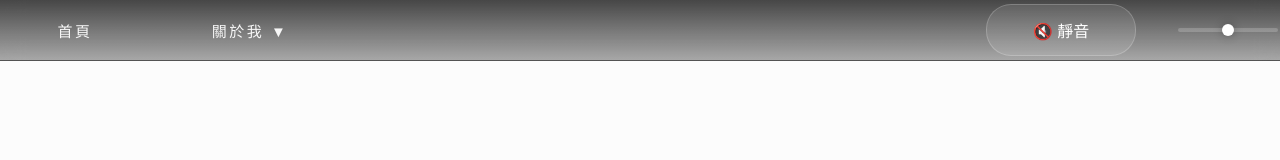
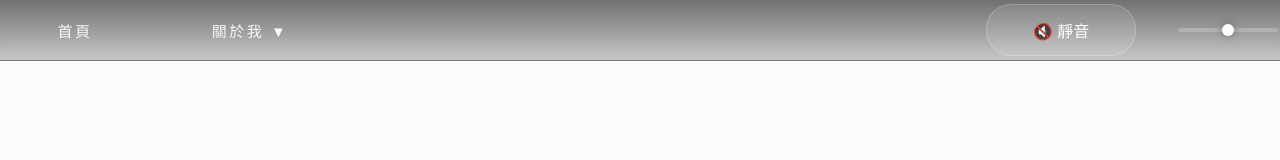
Before and after one commit to kobayashi1007/photography-portfolio, a website built with Vite: page 模板.html in a window 1280 px wide. Built offline with nearby package versions, Linux system fonts and the light colour scheme.

Commit message:
Soften navbar glass with higher transparency

```diff
--- a/navbar.css
+++ b/navbar.css
@@ -1,10 +1,10 @@
 /* 導覽列樣式 */
 .navbar {
-  /* 柔和玻璃質感，降低突兀感 */
-  background: linear-gradient(to bottom, rgba(10,10,10,0.75) 0%, rgba(10,10,10,0.35) 100%);
-  border-bottom: 1px solid rgba(255,255,255,0.06);
-  backdrop-filter: blur(12px);
-  -webkit-backdrop-filter: blur(12px);
+  /* 更透亮的玻璃質感，減少黑色覆蓋感 */
+  background: linear-gradient(to bottom, rgba(12,12,12,0.58) 0%, rgba(12,12,12,0.22) 100%);
+  border-bottom: 1px solid rgba(255,255,255,0.05);
+  backdrop-filter: blur(10px);
+  -webkit-backdrop-filter: blur(10px);
   padding: 4px 0;
   position: fixed;
   top: 0;
```
